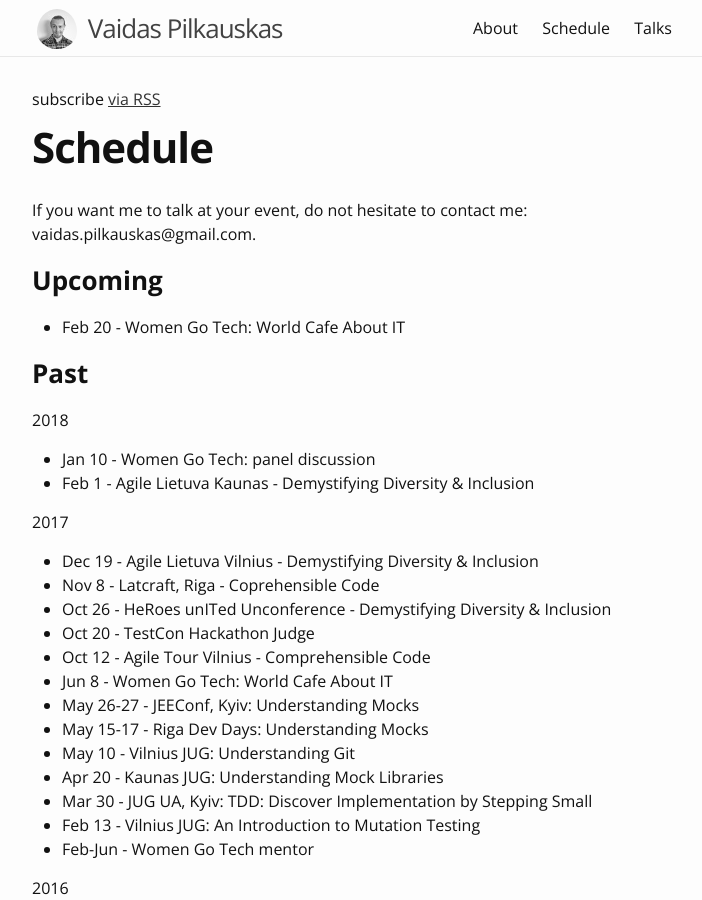
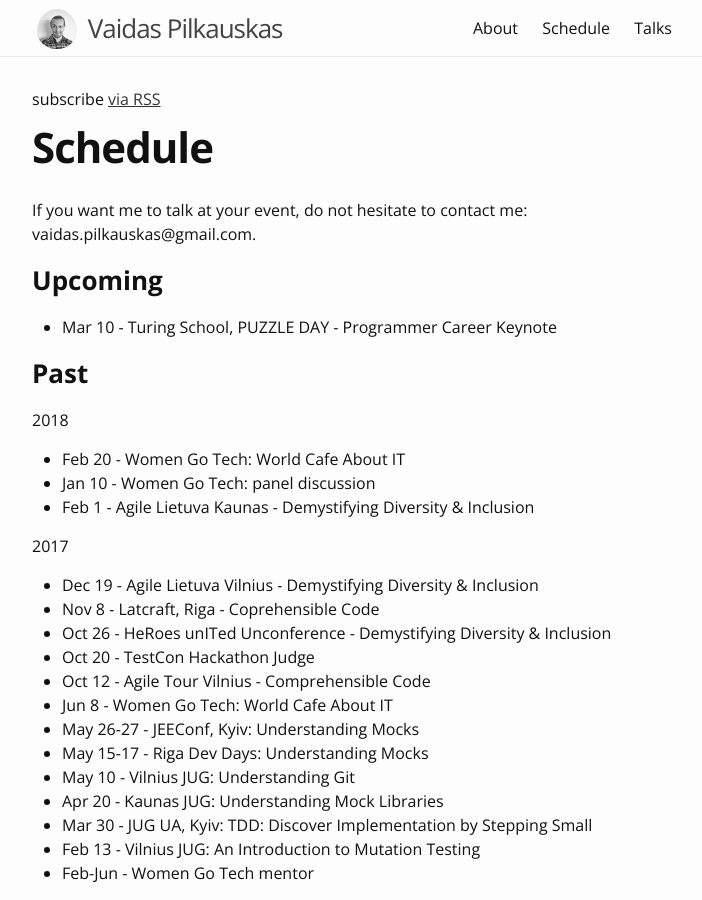
Before and after one commit to liucijus/liucijus.github.io, a Jekyll site: the page built from schedule.md, in a window 1280 px wide and 900 px high. Shown: the whole window, without its empty margins (288-990 px from the left). Built offline with Jekyll 4.4.1, drawn with Linux system fonts in a browser that asks for light colours.

Commit message:
Update events

```diff
--- a/schedule.md
+++ b/schedule.md
@@ -7,11 +7,12 @@ permalink: /schedule/
 If you want me to talk at your event, do not hesitate to contact me: vaidas.pilkauskas@gmail.com.
 
 ### Upcoming
- * Feb 20 - Women Go Tech: World Cafe About IT
+ * Mar 10 - Turing School, PUZZLE DAY - Programmer Career Keynote
 
 ### Past
 
 2018
+ * Feb 20 - Women Go Tech: World Cafe About IT
  * Jan 10 - Women Go Tech: panel discussion
  * Feb 1 - Agile Lietuva Kaunas - Demystifying Diversity & Inclusion
 
```
